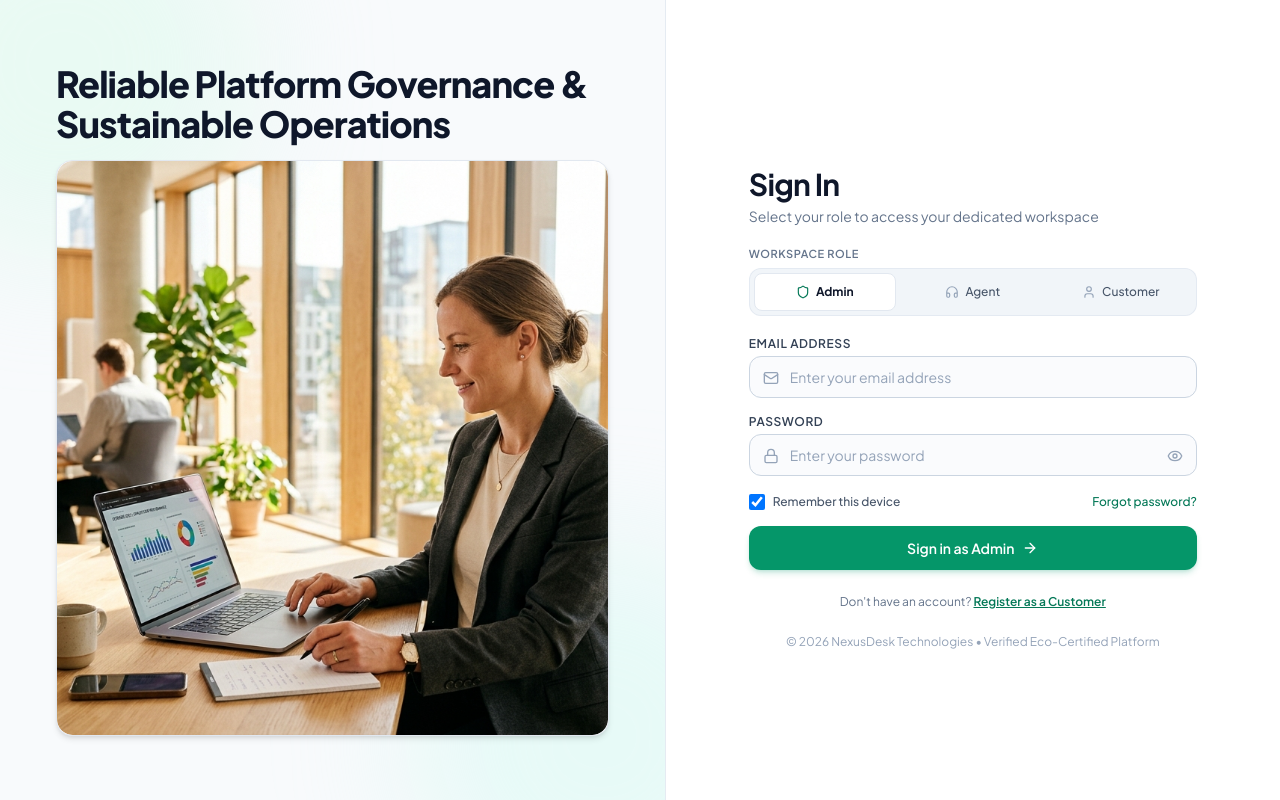
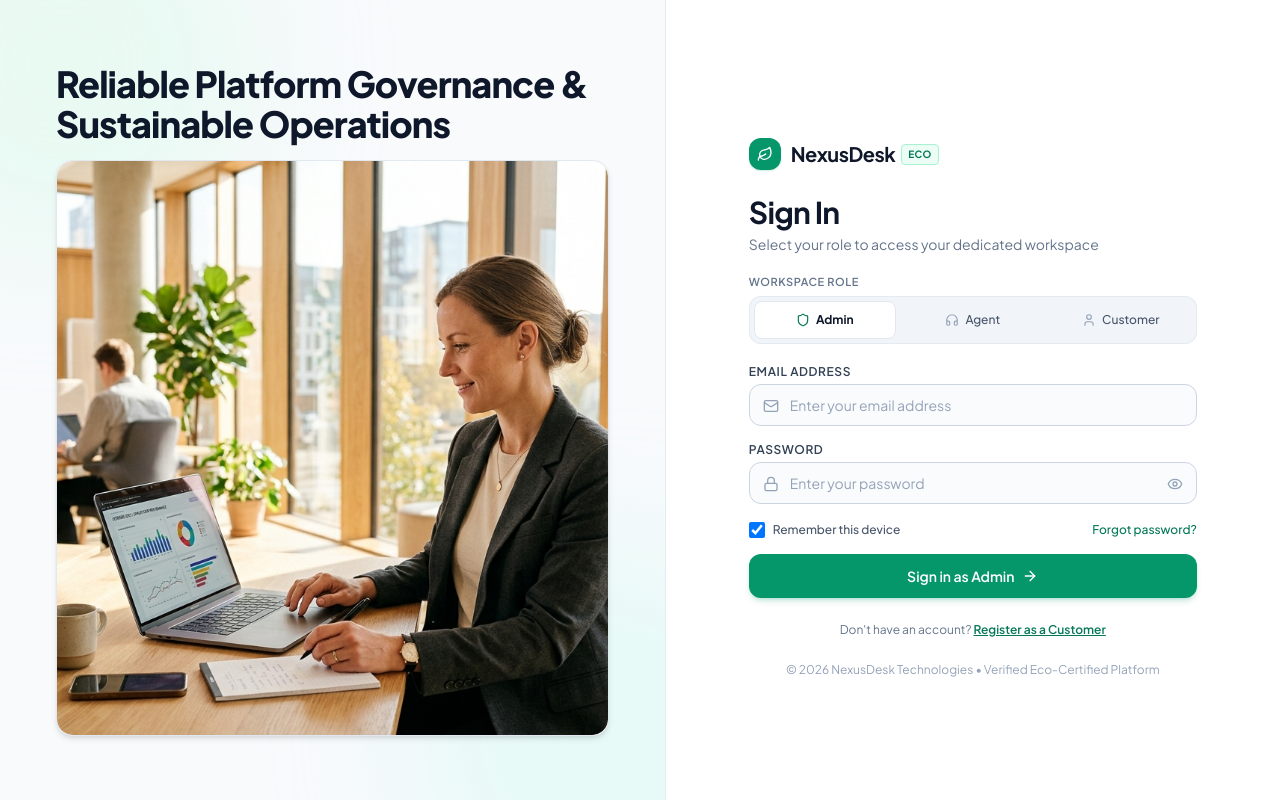
Before and after one commit to Suhirdha24/AI-customer-support-and-help-desk-platform, a React (Vite) app in the folder client/: page /login in a window 1280 px wide. Built offline with nearby package versions, Linux system fonts and the light colour scheme; no server answers.

Commit message:
feat(branding): add elegant NexusDesk brand mark directly above Sign In and Register headers

```diff
--- a/client/src/features/auth/LoginPage.tsx
+++ b/client/src/features/auth/LoginPage.tsx
@@ -15,6 +15,7 @@ import {
   User,
   CheckCircle2,
   X,
+  Leaf,
 } from 'lucide-react';
 
 type RoleTab = 'ADMIN' | 'AGENT' | 'CUSTOMER';
@@ -250,6 +251,21 @@ export const LoginPage: React.FC = () => {
       <div className="lg:w-1/2 xl:w-[48%] bg-white flex flex-col justify-center p-6 sm:p-10 lg:p-12 xl:p-14 overflow-y-auto h-full">
         {/* Right Center: Balanced Sign In Form */}
         <div className="max-w-md w-full mx-auto space-y-5 text-left py-4">
+          {/* Website Brand Header */}
+          <div className="flex items-center gap-2.5 pb-1">
+            <div className="w-8 h-8 rounded-xl bg-emerald-600 flex items-center justify-center text-white shadow-sm shadow-emerald-600/20">
+              <Leaf className="w-4 h-4" />
+            </div>
+            <div className="flex items-center gap-1.5">
+              <span className="text-xl font-bold tracking-tight text-slate-900">
+                NexusDesk
+              </span>
+              <span className="text-[10px] font-bold px-1.5 py-0.5 rounded bg-emerald-50 text-emerald-700 border border-emerald-200 uppercase tracking-wide">
+                Eco
+              </span>
+            </div>
+          </div>
+
           {/* Header */}
           <div>
             <h2 className="text-2xl sm:text-3xl font-bold tracking-tight text-slate-900">
--- a/client/src/features/auth/RegisterPage.tsx
+++ b/client/src/features/auth/RegisterPage.tsx
@@ -11,6 +11,7 @@ import {
   Eye,
   EyeOff,
   AlertCircle,
+  Leaf,
 } from 'lucide-react';
 
 export const RegisterPage: React.FC = () => {
@@ -92,6 +93,21 @@ export const RegisterPage: React.FC = () => {
       <div className="lg:w-1/2 xl:w-[48%] bg-white flex flex-col justify-center p-6 sm:p-10 lg:p-12 xl:p-14 overflow-y-auto h-full">
         {/* Form Container */}
         <div className="max-w-md w-full mx-auto space-y-5 text-left py-4">
+          {/* Website Brand Header */}
+          <div className="flex items-center gap-2.5 pb-1">
+            <div className="w-8 h-8 rounded-xl bg-emerald-600 flex items-center justify-center text-white shadow-sm shadow-emerald-600/20">
+              <Leaf className="w-4 h-4" />
+            </div>
+            <div className="flex items-center gap-1.5">
+              <span className="text-xl font-bold tracking-tight text-slate-900">
+                NexusDesk
+              </span>
+              <span className="text-[10px] font-bold px-1.5 py-0.5 rounded bg-emerald-50 text-emerald-700 border border-emerald-200 uppercase tracking-wide">
+                Eco
+              </span>
+            </div>
+          </div>
+
           {/* Header */}
           <div>
             <h2 className="text-2xl sm:text-3xl font-bold tracking-tight text-slate-900">
```
